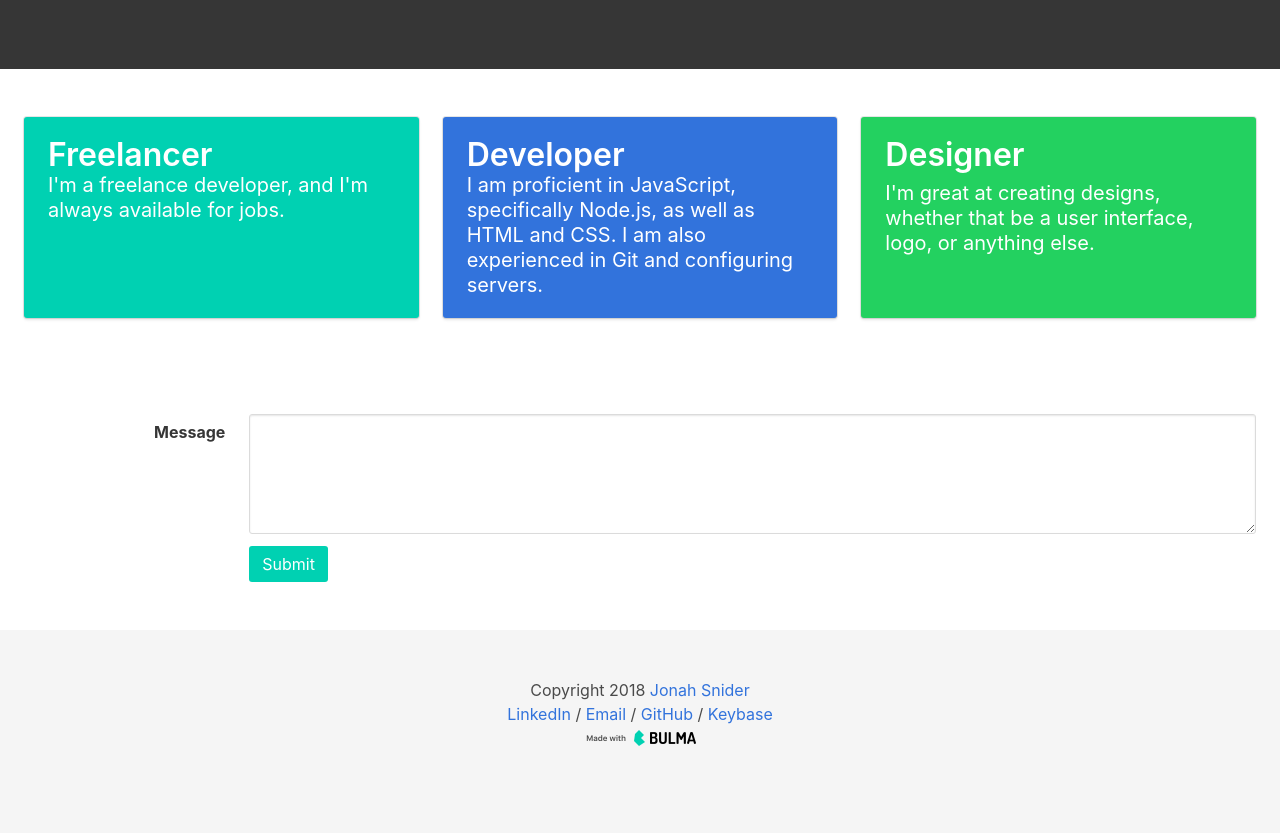
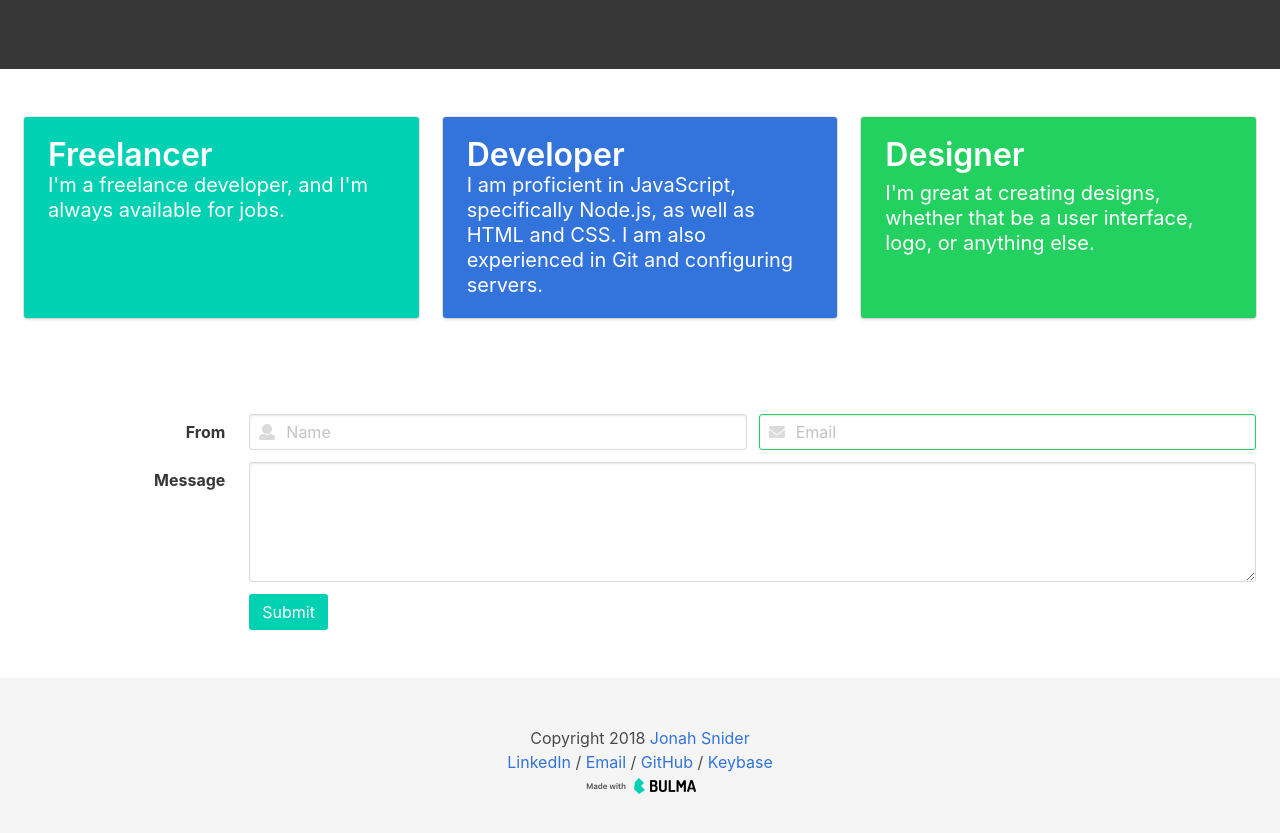
Before and after one commit to jonahsnider/jonahsnider.com, a Jekyll site: the page built from index.md, in a window 1280 px wide and 900 px high, scrolled down 1161 px. Shown: the top 833 px of the window. Built offline with Jekyll 4.4.1, drawn with Linux system fonts in a browser that asks for light colours.

Commit message:
Add more information to contact

```diff
--- a/_layouts/home.html
+++ b/_layouts/home.html
@@ -60,8 +60,37 @@
 	<section netlify id="contact" class="section">
 		<div class="field is-horizontal">
 			<div class="field-label is-normal">
+				<label class="label">From</label>
+			</div>
+
+			<div class="field-body">
+				<div class="field">
+					<p class="control is-expanded has-icons-left">
+						<input class="input" type="text" placeholder="Name">
+
+						<span class="icon is-small is-left">
+							<i class="fas fa-user"></i>
+						</span>
+					</p>
+				</div>
+
+				<div class="field">
+					<p class="control is-expanded has-icons-left">
+						<input class="input is-success" type="email" placeholder="Email">
+
+						<span class="icon is-small is-left">
+							<i class="fas fa-envelope"></i>
+						</span>
+					</p>
+				</div>
+			</div>
+		</div>
+
+		<div class="field is-horizontal">
+			<div class="field-label is-normal">
 				<label class="label">Message</label>
 			</div>
+
 			<div class="field-body">
 				<div class="field">
 					<div class="control">
```
